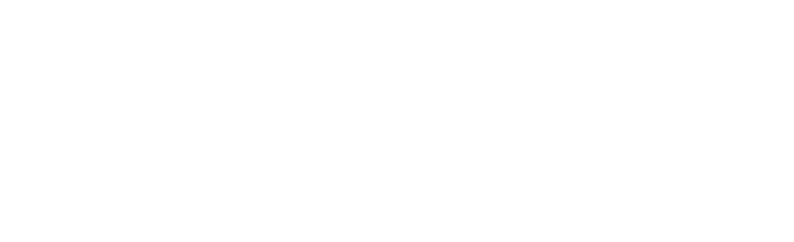
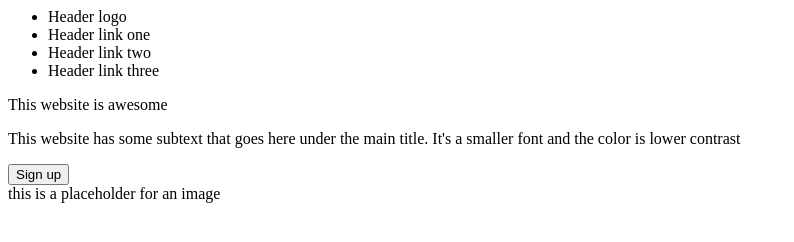
Before and after one commit to CreeKrull/landing_page, a plain HTML site: page index.html in a window 1280 px wide. Shown: the whole page, without its empty margins (0-794 px from the left). Drawn offline with Linux system fonts and the light colour scheme.

Commit message:
Add text to header div

```diff
--- a/index.html
+++ b/index.html
@@ -6,6 +6,20 @@
   </head>
   <body>
     <div class="header">
+      <ul>
+        <li class="logo">Header logo</li>
+        <li><a class="header_link">Header link one</a></li>
+        <li><a class="header_link">Header link two</a></li>
+        <li><a class="header_link">Header link three</a></li>
+      </ul>
+      <div class="title">
+        <p>This website is awesome</p>
+        <p>This website has some subtext that goes here under the main title. It's a smaller font and the color is lower contrast</p>
+        <button>Sign up</button>
+      </div>
+      <div>
+        <a>this is a placeholder for an image</a>
+      </div>
     </div>
     <div class="random">
     </div>
```
